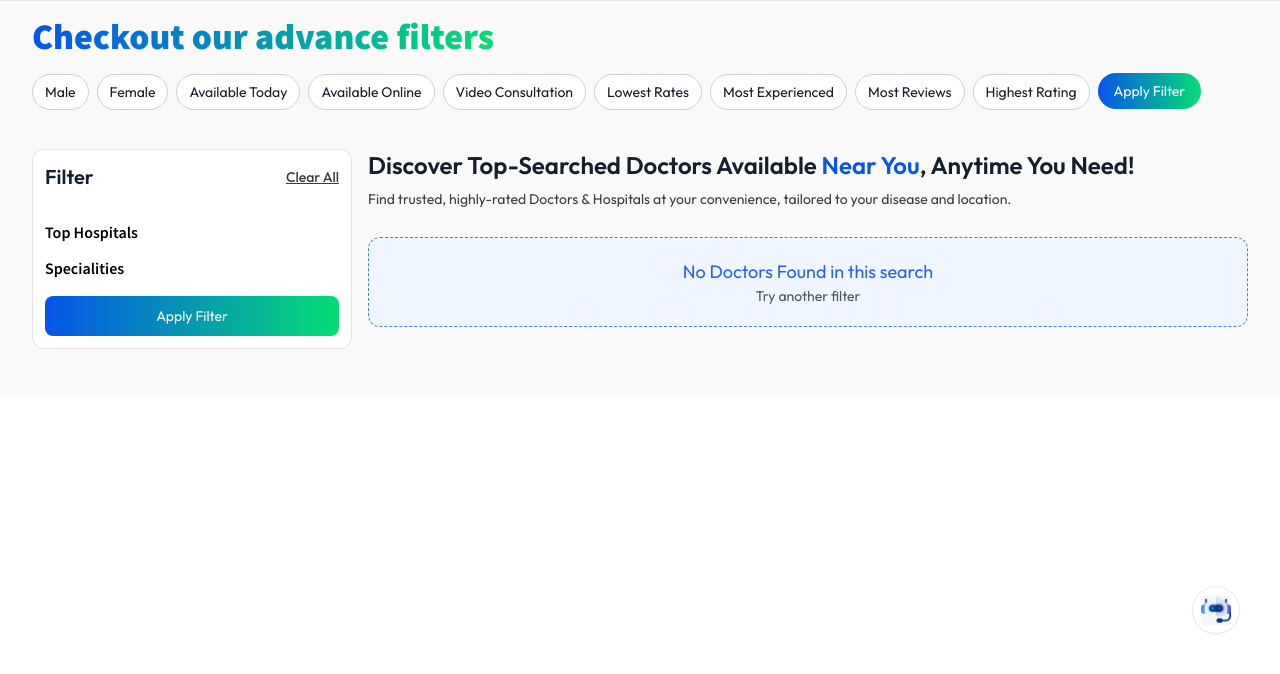
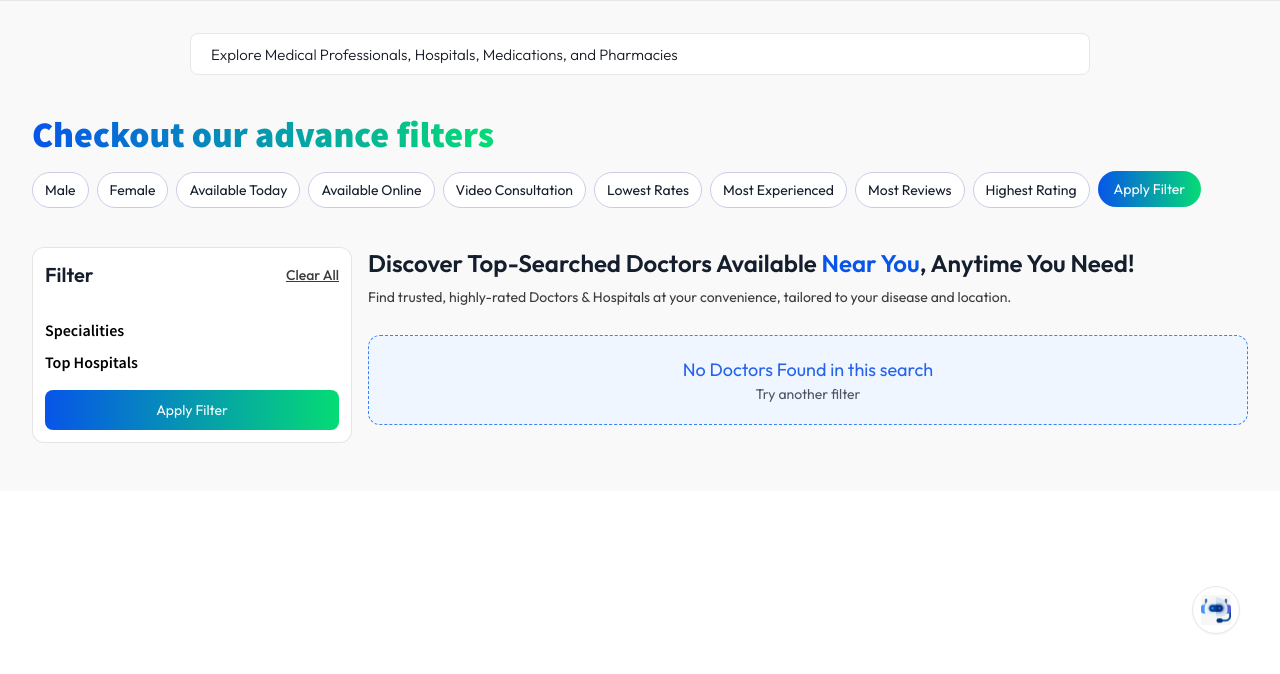
Before and after one commit to HuzaifaYaqoob/TraumaCare-Web, a Django app: page /search/ in a window 1280 px wide. Shown: the part 126-800 px from the top of the page. Run offline with Django 4.2, Linux system fonts and the light colour scheme; data that the repository does not hold is empty; some web fonts are replaced.

Commit message:
Auto commit at 2025-01-20 23:24:53

```diff
--- a/Trauma/templates/Components/Doctor/Cards/DoctorSearchCard.html
+++ b/Trauma/templates/Components/Doctor/Cards/DoctorSearchCard.html
@@ -1,6 +1,6 @@
 {% load static %}
 
-<div class="flex gap-5 rounded-[20px] relative bg-white border border-[#CACBE6] w-full px-4 py-3 space-y-1">
+<div class="flex flex-col md:flex-row gap-5 rounded-[20px] relative bg-white border border-[#CACBE6] w-full px-4 py-3 space-y-1">
   <div class="flex-1">
     <a href="{% url 'DoctorProfilePage' doctor.slug %}" class="outfit-font text-[#151E2C] capitalize text-[24px] font-semibold tracking-wide cursor-pointer line-clamp-1">
       Dr. {{doctor.name}}
@@ -31,7 +31,7 @@
       </p>
     </div>
   </div>
-  <span class="block w-[1px] bg-gray-200"></span>
+  <span class="block h-[1px] md:h-full w-full md:w-[1px] bg-gray-200"></span>
   {% with doct_availability=doctor.doctor_card_availability %}
     <div class="flex-1">
       <div class="flex items-center justify-between gap-2">
--- a/Trauma/templates/Search/Updated_FilterPage.html
+++ b/Trauma/templates/Search/Updated_FilterPage.html
@@ -32,10 +32,13 @@
 {% block baseBody %}
 
 <main class="px-4 sm:px-6 md:px-8 border-t pb-8 sm:pb-10 md:pb-12 space-y-10 py-4 bg-[#F9F9F9]">
-    <section class="max-w-[1300px] mx-auto space-y-10">
+    <form class="max-w-[1300px] mx-auto space-y-10">
+        <div class="max-w-[900px] mx-auto mt-4 bg-white border rounded-lg px-3 py-2">
+            <input class="h-full outline-none text-[#151E2C] placeholder-[#151921] text-xs sm:text-[15px] px-2 flex-1 w-full outfit-font font-[300]" value="{{request.GET.query}}" placeholder="Explore Medical Professionals, Hospitals, Medications, and Pharmacies" type="search" name="query" ></input>
+        </div>
         <div class="space-y-4">
             <h3 class="bg-clip-text text-transparent bg-gradient-to-r from-[#0755E9] to-[#05DC75] text-3xl md:text-4xl font-extrabold max-w-max">Checkout our advance filters</h3>
-            <form class="flex items-center gap-[8px] flex-wrap">
+            <div class="flex items-center gap-[8px] flex-wrap">
                 <div><input type="radio" id="doctor_gender_male" name="doctor_gender" class="TopFilter hidden" value="MALE" {% if request.GET.doctor_gender == 'MALE' %}checked FilterChecked{% endif %} /> <label for="doctor_gender_male" class="bg-white cursor-pointer px-3 py-2 rounded-full border border-[#CACBE6] text-sm text-[#151E2C] outfit-font">Male</label></div>
                 <div><input type="radio" id="doctor_gender_female" name="doctor_gender" class="TopFilter hidden" value="FEMALE" {% if request.GET.doctor_gender == 'FEMALE' %}checked FilterChecked{% endif %} /> <label for="doctor_gender_female" class="bg-white cursor-pointer px-3 py-2 rounded-full border border-[#CACBE6] text-sm text-[#151E2C] outfit-font">Female</label></div>
                 <div><input type="checkbox" id="available_today" name="available_today" class="TopFilter hidden" value="true" {% if request.GET.available_today %}checked FilterChecked{% endif %} /> <label for="available_today" class="bg-white cursor-pointer px-3 py-2 rounded-full border border-[#CACBE6] text-sm text-[#151E2C] outfit-font">Available Today</label></div>
@@ -48,7 +51,7 @@
                 <button class="rounded-full text-white text-sm outfit-font bg-gradient-to-r from-[#0755E9] to-[#05DC75] py-2 px-4">
                     Apply Filter
                 </button>
-            </form>
+            </div>
         </div>
         <div class="flex items-start gap-4">
             <div class="hidden lg:block min-w-[300px] max-w-[320px] w-full rounded-xl bg-white border border-[#0000001A] p-3 space-y-7 sticky top-[130px]">
@@ -58,7 +61,18 @@
                         Clear All
                     </a>
                 </div>
-                <form>
+                <div>
+                    <div>
+                        <h3 class="text-[#000] font-semibold">Specialities</h3>
+                        <div class="pl-2 mt-2">
+                            {% for speciality in specialities|slice:":10" %}
+                                <div class="">
+                                    <input type="checkbox" name="speciality" {% if speciality.slug in searchedSpecialities %}checked{% endif%} value="{{speciality.slug}}" id="speciality-{{speciality.id}}" class="mr-1">
+                                    <label for="speciality-{{speciality.id}}" class="text-[#514B81] cursor-pointer select-none outfit-font font-[300]">{{speciality.name}}</label>
+                                </div>
+                            {% endfor %}
+                        </div>
+                    </div>
                     <div class="mb-3">
                         <h3 class="text-[#000] font-semibold">Top Hospitals</h3>
                         <div class="pl-2 mt-2">
@@ -70,21 +84,10 @@
                             {% endfor %}
                         </div>
                     </div>
-                    <div>
-                        <h3 class="text-[#000] font-semibold">Specialities</h3>
-                        <div class="pl-2 mt-2">
-                            {% for speciality in specialities|slice:":10" %}
-                                <div class="">
-                                    <input type="checkbox" name="speciality" {% if speciality.slug in searchedSpecialities %}checked{% endif%} value="{{speciality.slug}}" id="speciality-{{speciality.id}}" class="mr-1">
-                                    <label for="speciality-{{speciality.id}}" class="text-[#514B81] cursor-pointer select-none outfit-font font-[300]">{{speciality.name}}</label>
-                                </div>
-                            {% endfor %}
-                        </div>
-                    </div>
                     <button class="mt-4 rounded-lg flex items-center justify-center w-full text-white text-sm outfit-font bg-gradient-to-r from-[#0755E9] to-[#05DC75] py-2.5">
                         Apply Filter
                     </button>
-                </form>
+                </div>
             </div>
             <div class="space-y-7 flex-1 overflow-hidden">
                 <div class="space-y-2">
@@ -110,7 +113,7 @@
                 {% endif %}
             </div>
         </div>
-    </section>
+    </form>
 </main>
 {% endblock baseBody %}
 
```
